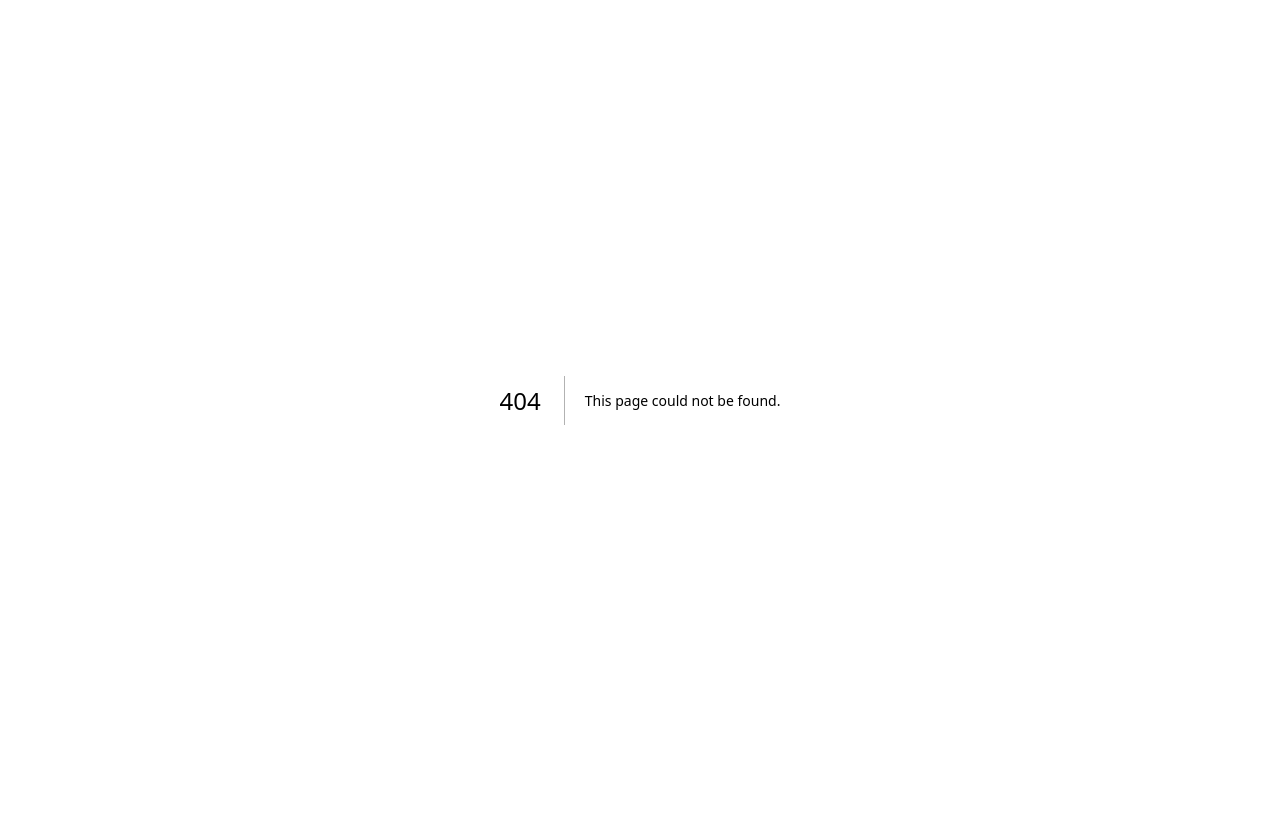
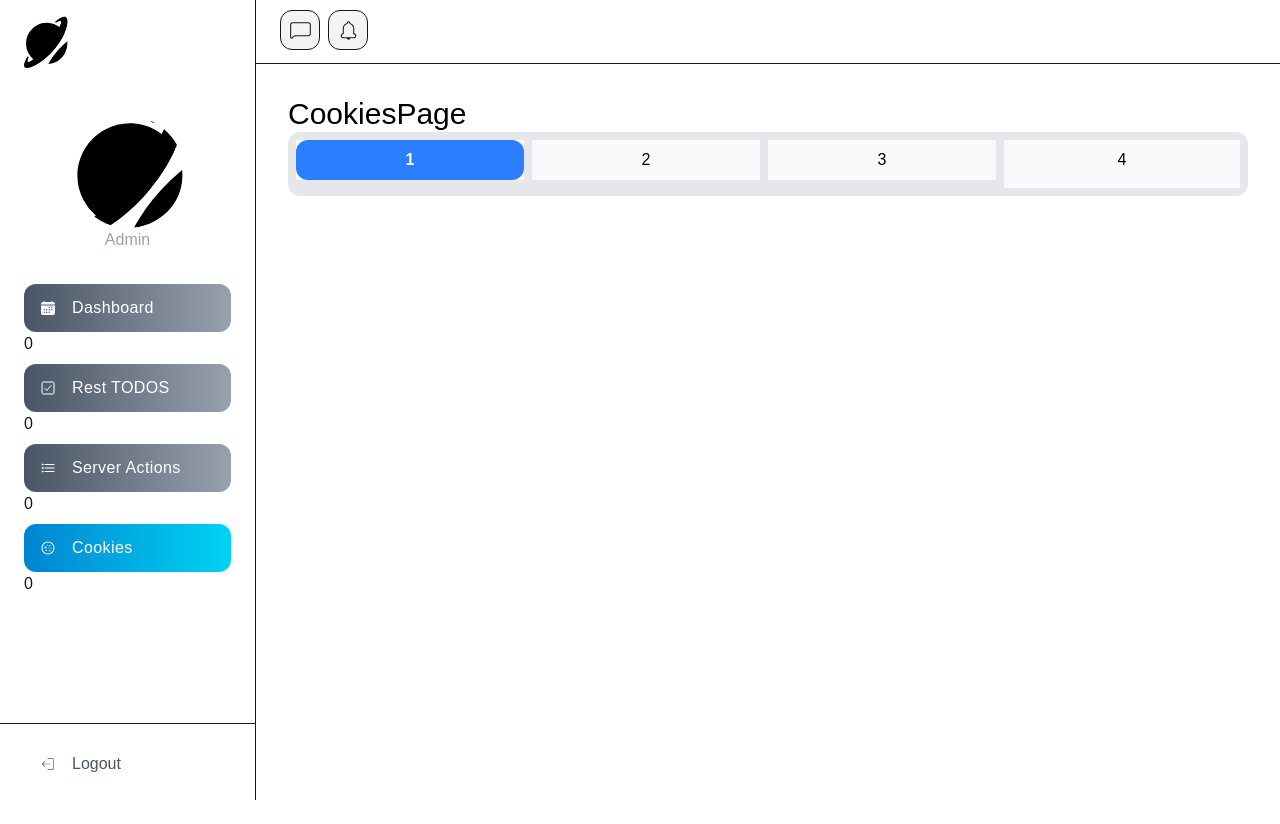
Before and after one commit to andersonNB/adminTodo, a Next.js app: page /dashboard/cookies in a window 1280 px wide. Before the commit this address had no page. Before the commit the page ends 800 px from the top, so only its background shows below. Built offline with nearby package versions, Linux system fonts and the light colour scheme.

Commit message:
feat: tab component and set cookies

```diff
--- a/package.json
+++ b/package.json
@@ -10,6 +10,7 @@
   },
   "dependencies": {
     "@prisma/client": "^6.15.0",
+    "cookies-next": "^6.1.0",
     "next": "15.5.2",
     "react": "19.1.0",
     "react-dom": "19.1.0",
--- /dev/null
+++ b/src/app/dashboard/cookies/page.tsx
@@ -0,0 +1,20 @@
+import TabBar from "@/components/TabBar/TabBar";
+import React from "react";
+
+export const metadata = {
+	title: "Cookies page",
+	description: "SEO title",
+};
+
+const CookiesPage = () => {
+	return (
+		<div className="gri grid-cols-1 sm:grid-cols-2 gap-3">
+			<div className="flex flex-col">
+				<span className="text-3xl">CookiesPage</span>
+				<TabBar />
+			</div>
+		</div>
+	);
+};
+
+export default CookiesPage;
--- a/src/app/dashboard/layout.tsx
+++ b/src/app/dashboard/layout.tsx
@@ -21,12 +21,8 @@ export default function DashboardLayout({
 				{/* TODO: Fin del <TopMenu /> */}
 
 				{/* TODO: Contenido en el Layout.tsx */}
-				<div className="px-6 pt-6">
-					{/* TODO: dashboard/page.tsx  */}
-					{/* Este contenido va dentro de page.tsx */}
+				<div className="px-6 pt-6 bg-white p-2 m-2 rounded text-black">
 					{children}
-					{/* TODO: fin del dashboard/page.tsx  */}
-					{/* TODO: Fin del contenido en el Layout.tsx */}
 				</div>
 			</div>
 		</>
--- a/src/app/dashboard/server-todos/page.tsx
+++ b/src/app/dashboard/server-todos/page.tsx
@@ -1,6 +1,7 @@
 export const dynamic = "force-dynamic";
 export const revalidate = 0;
 
+//Con force-dynamic y revalidate siempre tendremos los datos actualizados pero acosta del perfomarce de la aplicación
 import React from "react";
 import prisma from "@/lib/prisma";
 import {NewTodo} from "@/app/todos/components/NewTodo";
--- a/src/components/Sidebar/Sidebar.tsx
+++ b/src/components/Sidebar/Sidebar.tsx
@@ -4,6 +4,7 @@ import logo from "../../../assets/Instatus_light.svg";
 import SidebarItem from "../SidebarItem/SidebarItem";
 import {IoCalendar, IoCheckboxOutline, IoListOutline} from "react-icons/io5";
 import {SidebarItemProps} from "@/app/interfaces/Sidebar";
+import {LiaCookieSolid} from "react-icons/lia";
 
 const menuItems: SidebarItemProps[] = [
 	{
@@ -20,6 +21,11 @@ const menuItems: SidebarItemProps[] = [
 		icon: <IoListOutline />,
 		title: "Server Actions",
 		path: "/dashboard/server-todos",
+	},
+	{
+		icon: <LiaCookieSolid />,
+		title: "Cookies",
+		path: "/dashboard/cookies",
 	},
 ];
 
--- /dev/null
+++ b/src/components/TabBar/TabBar.tsx
@@ -0,0 +1,45 @@
+// https://tailwindcomponents.com/component/radio-buttons-1
+"use client";
+import {setCookie} from "cookies-next";
+import {useState} from "react";
+
+interface Props {
+	currentTab?: number;
+	tabOptions?: number[];
+}
+
+export const TabBar = ({currentTab = 1, tabOptions = [1, 2, 3, 4]}: Props) => {
+	const [selected, setSelected] = useState(currentTab);
+
+	const onTabSelected = (tab: number) => {
+		setSelected(tab);
+		setCookie("selectedTab", tab.toString());
+	};
+
+	return (
+		<div className="grid w-full grid-cols-4 space-x-2 space-y-2 rounded-xl bg-gray-200 p-2">
+			{tabOptions?.map((tab) => {
+				return (
+					<div key={tab} className="bg-gray-50">
+						<input
+							type="radio"
+							id={`tab-${tab}`}
+							className="peer hidden"
+							checked={selected === tab}
+							onChange={() => onTabSelected(tab)}
+						/>
+						<label
+							//	onClick={() => onTabSelected(tab)}
+							htmlFor={`tab-${tab}`}
+							className=" transition-all block cursor-pointer select-none rounded-xl p-2 text-center peer-checked:bg-blue-500 peer-checked:font-bold peer-checked:text-white"
+						>
+							{tab}
+						</label>
+					</div>
+				);
+			})}
+		</div>
+	);
+};
+
+export default TabBar;
--- /dev/null
+++ b/src/components/index.ts
@@ -0,0 +1,5 @@
+export * from './Sidebar/Sidebar';
+export * from './SidebarItem/SidebarItem';
+export * from './TabBar/TabBar';
+export * from './TopMenu/TopMenu';
+export * from './WidgetItem/WidgetItem';
```
Also changed, not shown: 1 other file (tests, documents, lock files or other folders).
